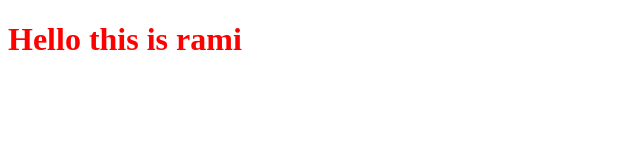
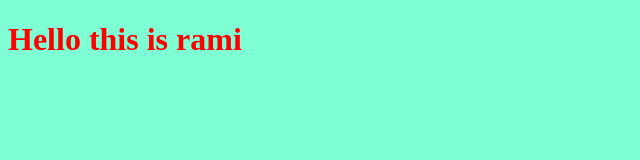
Before and after one commit to RamiZarraa/myproject, a plain HTML site: page index.html in a window 1280 px wide. Shown: the whole page, without its empty margins (0-640 px from the left). Drawn offline with Linux system fonts and the light colour scheme.

Commit message:
Changing background Color in css file

```diff
--- a/style.css
+++ b/style.css
@@ -1,3 +1,8 @@
 h1{
-    color: red
+    color: red;
+
 }
+
+body{
+    background-color: aquamarine;
+}
```
